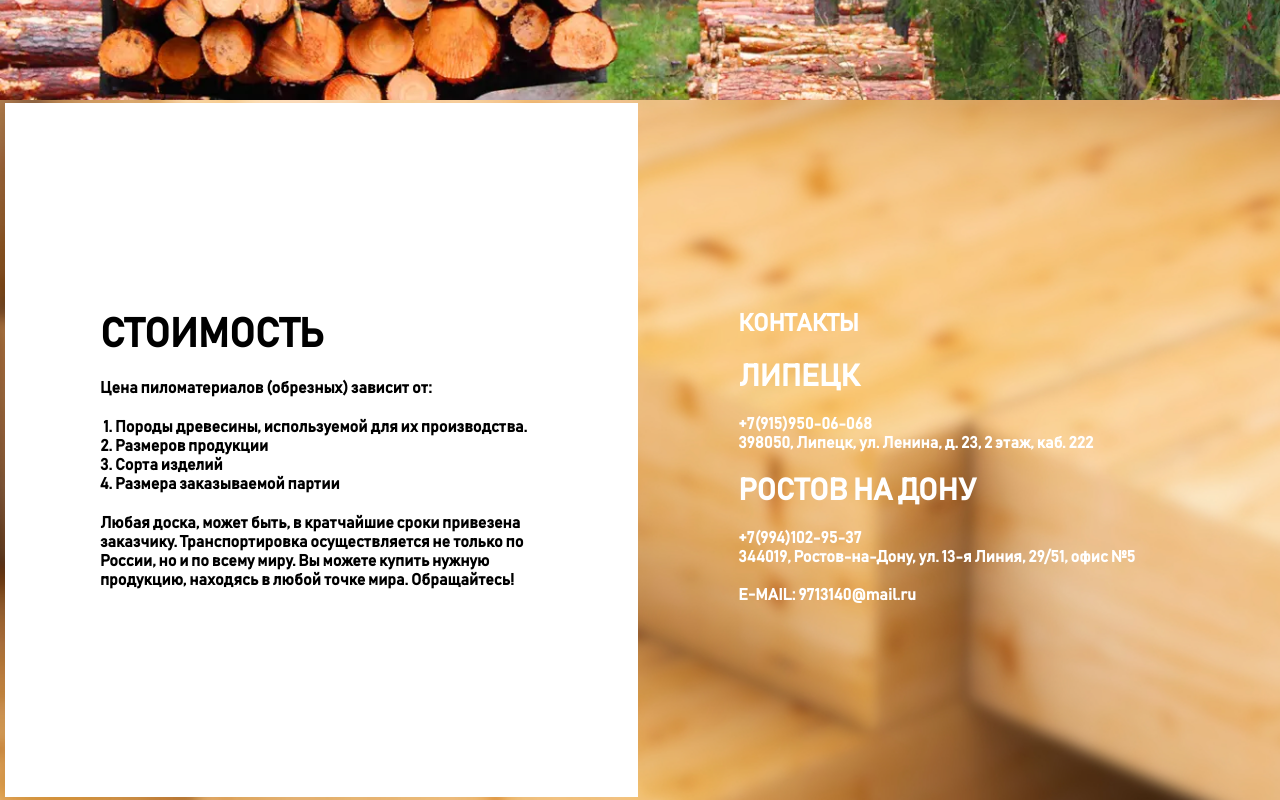
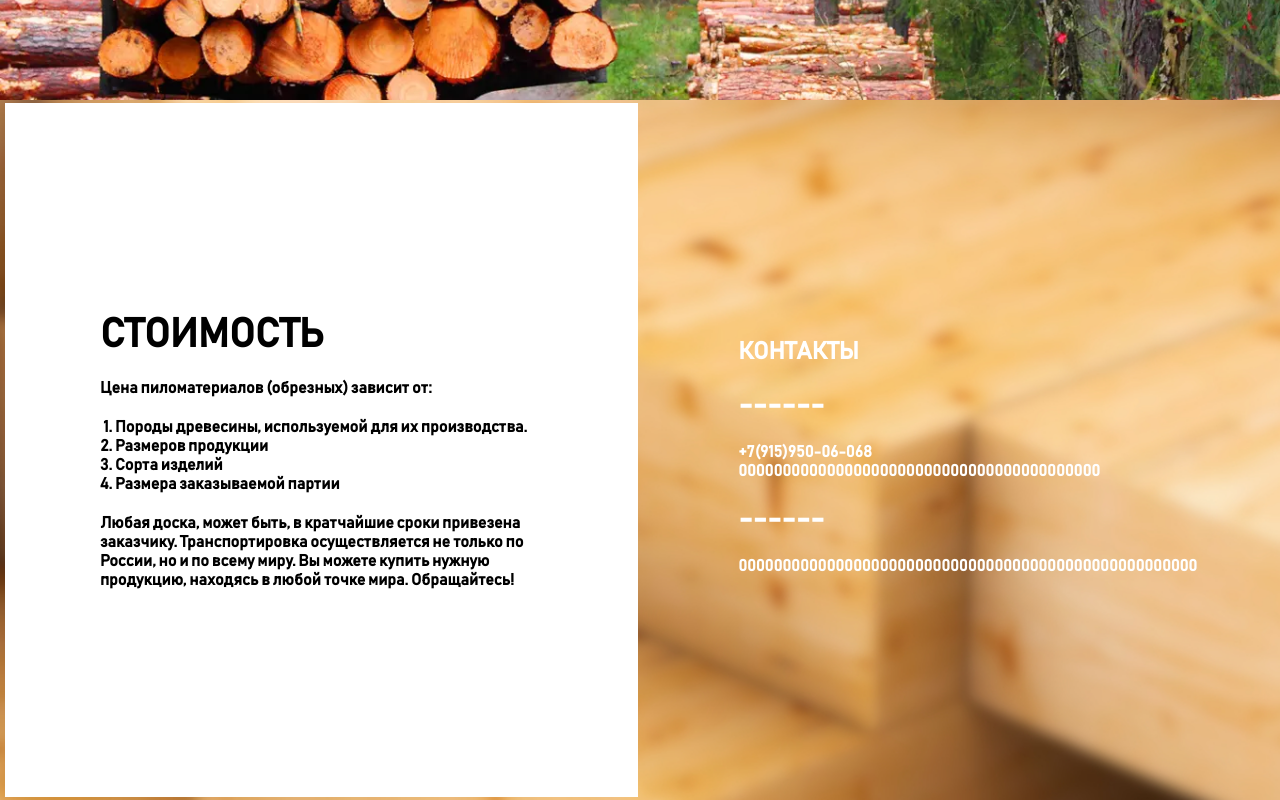
Before and after one commit to Nickolai18/woodpeacker, a plain HTML site: page index.htm in a window 1280 px wide. Shown: the part 3603-4403 px from the top of the page. Drawn offline with nearby package versions, Linux system fonts and the light colour scheme; files whose address does not match are found by name.

Commit message:
Update index.htm

```diff
--- a/index.htm
+++ b/index.htm
@@ -286,15 +286,16 @@
             </h2>
 
             <h3 class="title2-cost-footer">
-              ЛИПЕЦК
+              ------
             </h3>
             <p class="text-contacs">+7(915)950-06-068 <br>
-              398050, Липецк, ул. Ленина, д. 23, 2 этаж, каб. 222</p>
+              00000000000000000000000000000000000000000
+            </p>
             <h3 class="title2-cost-footer">
-              РОСТОВ НА ДОНУ
+              ------
             </h3>
             <p class="text-contacs">
-              +7(994)102-95-37 <br> 344019, Ростов-на-Дону, ул. 13-я Линия, 29/51, офис №5 <br><br>E-MAIL: 9713140@mail.ru
+              0000000000000000000000000000000000000000000000000000
             </p>
           </div>
         </div>
```
